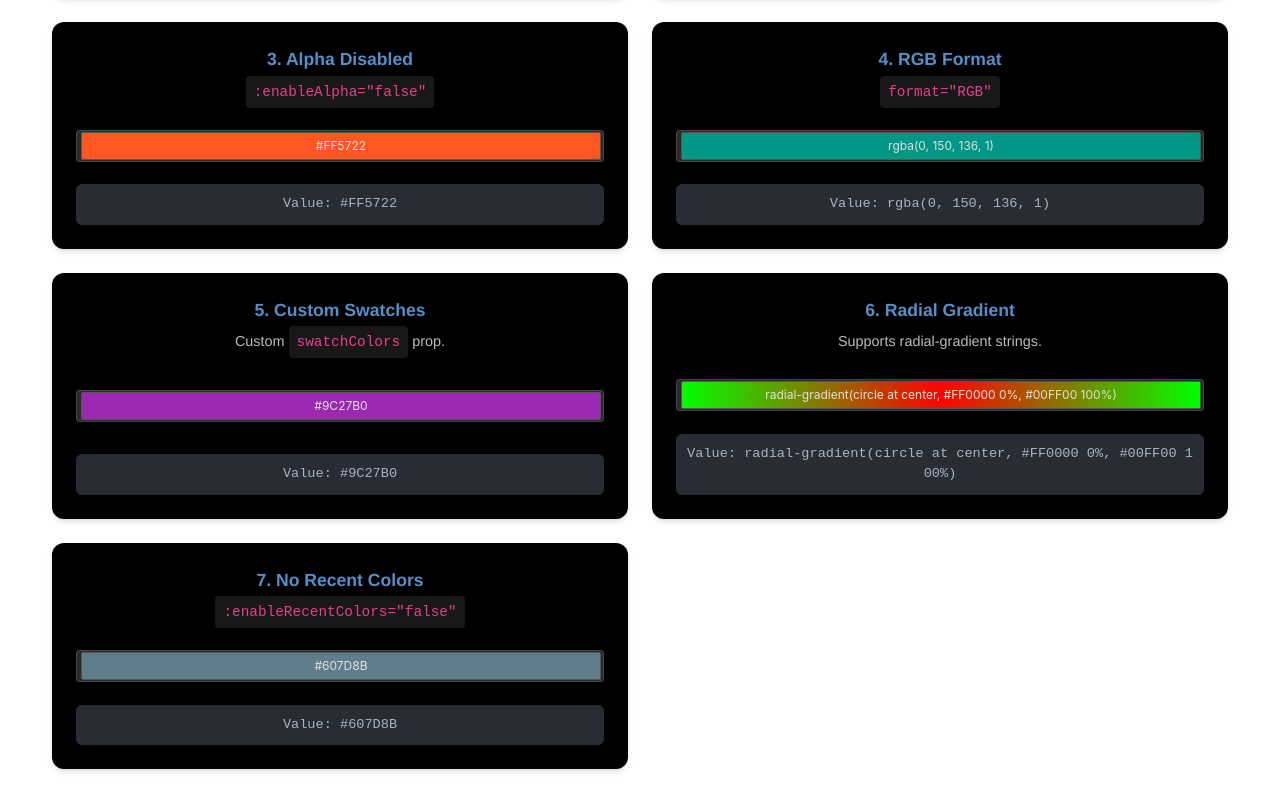
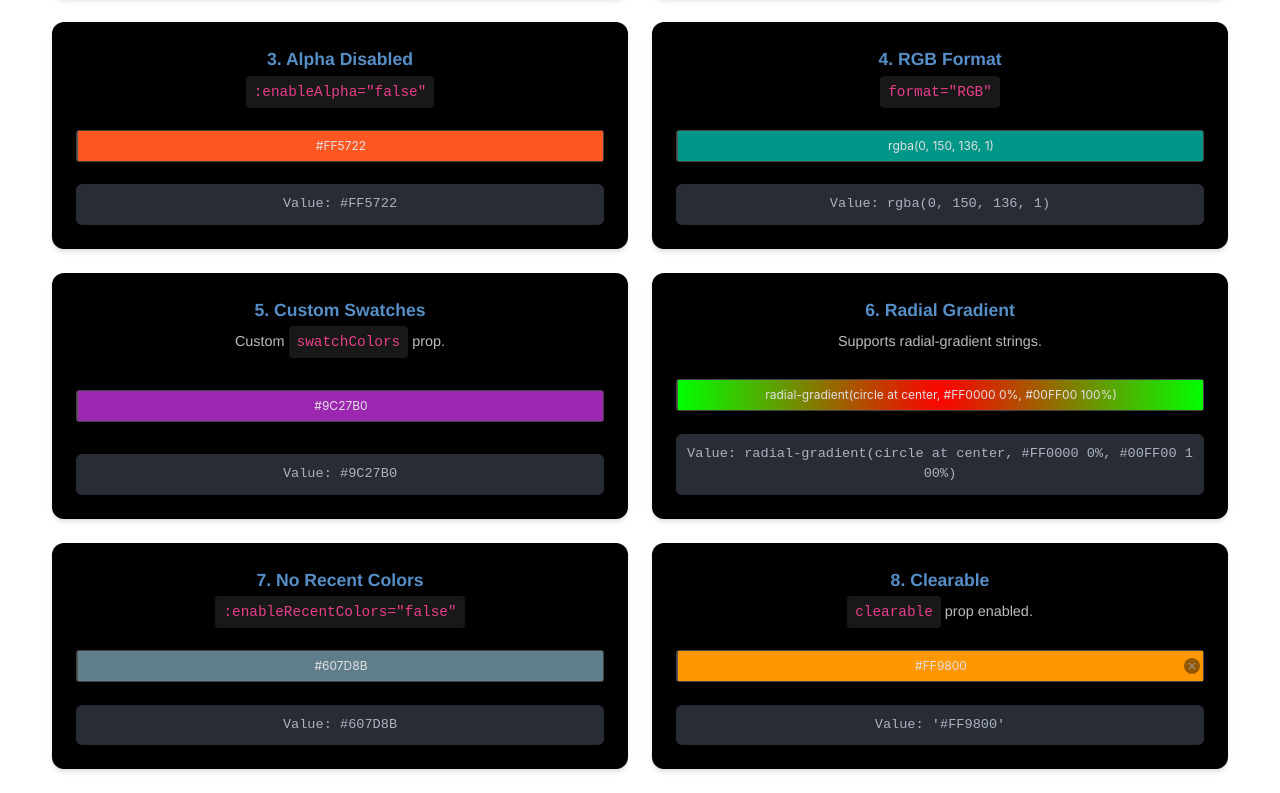
Before and after one commit to WFLNANA/dp-color-picker, a Vue app: page / in a window 1280 px wide. Shown: the part 427-1220 px from the top of the page. Built offline with nearby package versions, Linux system fonts and the light colour scheme.

Commit message:
feat(color-picker): 添加清除按钮功能
- 新增 clearable 属性控制是否显示清除按钮
- 点击清除按钮会重置颜色值为空字符串并触发 clear 事件
- 更新文档和示例展示新功能

```diff
--- a/playground/App.vue
+++ b/playground/App.vue
@@ -23,6 +23,9 @@ const colorRadial = ref('radial-gradient(circle at center, #FF0000 0%, #00FF00 1
 
 // 7. No Recent Colors
 const colorNoRecent = ref('#607D8B');
+
+// 8. Clearable
+const colorClearable = ref('#FF9800');
 
 // Event Log
 const eventLogs = ref<string[]>([]);
@@ -134,6 +137,21 @@ const handleEvent = (type: string, val: string) => {
           />
         </div>
         <div class="value-display">Value: {{ colorNoRecent }}</div>
+      </div>
+
+      <!-- 8. Clearable -->
+      <div class="card">
+        <h3>8. Clearable</h3>
+        <p class="desc"><code>clearable</code> prop enabled.</p>
+        <div class="demo-box">
+          <DpColorPicker
+            v-model="colorClearable"
+            clearable
+            @change="(v: any) => handleEvent('change (clearable)', v)"
+            @clear="() => handleEvent('clear', 'cleared')"
+          />
+        </div>
+        <div class="value-display">Value: '{{ colorClearable }}'</div>
       </div>
     </div>
 
--- a/src/index.vue
+++ b/src/index.vue
@@ -4,7 +4,7 @@
  * @description  : 单选框组组件
  * @updateInfo   :
  * @Date         : 2025-12-25 15:34:51
- * @LastEditTime : 2025-12-26 11:40:13
+ * @LastEditTime : 2025-12-26 13:56:49
 -->
 
 <script lang="ts" setup>
@@ -71,9 +71,13 @@ const props = defineProps({
     type: Boolean,
     default: true,
   },
+  clearable: {
+    type: Boolean,
+    default: false,
+  },
 });
 
-const emit = defineEmits(['update:modelValue', 'change', 'palette-change']);
+const emit = defineEmits(['update:modelValue', 'change', 'palette-change', 'clear']);
 
 // State
 const isShow = ref(false);
@@ -83,6 +87,7 @@ const panelRef = ref<InstanceType<typeof Panel> | null>(null);
 // Helper to get current color string for trigger display
 const getCurrentColorString = () => {
   const val = props.modelValue;
+  if (val === '') return 'transparent';
   if (!val) return props.defaultColor;
   return val;
 };
@@ -133,6 +138,13 @@ onUnmounted(() => {
 const handleUpdateModelValue = (val: string) => {
   emit('update:modelValue', val);
 };
+
+const handleClear = (e: MouseEvent) => {
+  e.stopPropagation();
+  emit('update:modelValue', '');
+  emit('change', '');
+  emit('clear');
+};
 </script>
 
 <template>
@@ -147,6 +159,13 @@ const handleUpdateModelValue = (val: string) => {
           getCurrentHex()
         }}</span>
         <span class="color-text" v-else></span>
+      </div>
+      <div v-if="clearable && modelValue" class="ik-color-picker__clear" @click="handleClear">
+        <svg viewBox="0 0 24 24" width="12" height="12" fill="currentColor">
+          <path
+            d="M19 6.41L17.59 5 12 10.59 6.41 5 5 6.41 10.59 12 5 17.59 6.41 19 12 13.41 17.59 19 19 17.59 13.41 12z"
+          />
+        </svg>
       </div>
     </div>
 
@@ -181,7 +200,6 @@ const handleUpdateModelValue = (val: string) => {
   &__trigger {
     border: 1px solid #444;
     /* Dark mode border */
-    padding: 2px 4px;
     border-radius: 3px;
     cursor: pointer;
     background: #2b2b2b;
@@ -189,6 +207,9 @@ const handleUpdateModelValue = (val: string) => {
     transition: all 0.2s;
     height: 32px;
     box-sizing: border-box;
+    display: flex;
+    align-items: center;
+    justify-content: space-between;
 
     &:hover {
       border-color: #0052d9;
@@ -198,6 +219,8 @@ const handleUpdateModelValue = (val: string) => {
       display: flex;
       align-items: center;
       height: 100%;
+      flex: 1;
+      overflow: hidden;
     }
 
     .color-block {
@@ -206,7 +229,6 @@ const handleUpdateModelValue = (val: string) => {
       border-radius: 2px;
       border: 1px solid #555;
       /* Dark mode border */
-      margin-right: 8px;
       flex-shrink: 0;
       display: flex;
       align-items: center;
@@ -237,6 +259,24 @@ const handleUpdateModelValue = (val: string) => {
     }
   }
 
+  &__clear {
+    display: flex;
+    align-items: center;
+    justify-content: center;
+    color: #999;
+    padding: 2px;
+    border-radius: 50%;
+    transition: all 0.2s;
+    position: absolute;
+    right: 4px;
+    background: rgb(0 0 0 / 42%);
+
+    &:hover {
+      background: rgba(255, 255, 255, 0.1);
+      color: #fff;
+    }
+  }
+
   // Panel positioning is handled by absolute positioning in CSS,
   // but since Panel is now a child component, we might need to adjust styles slightly
   // or ensure Panel component has correct root styles.
```
Also changed, not shown: 1 other file (tests, documents, lock files or other folders).
